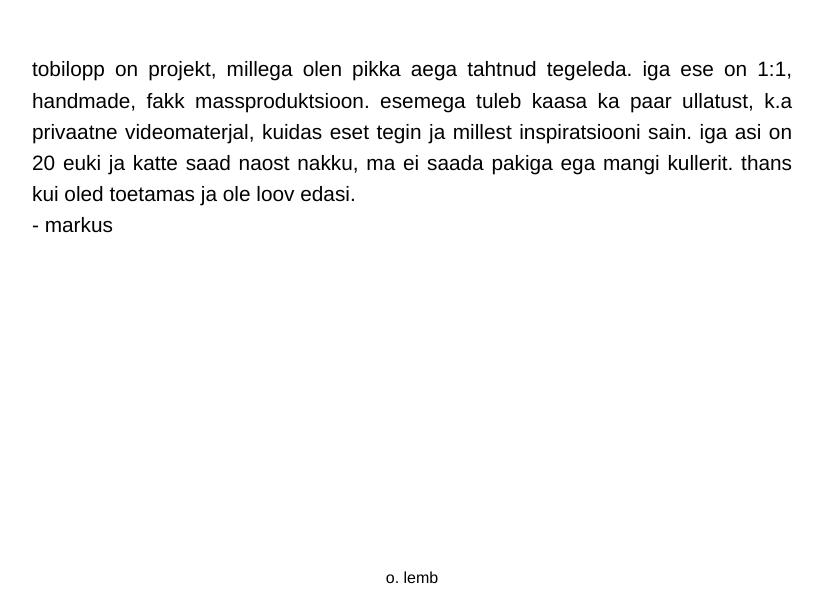
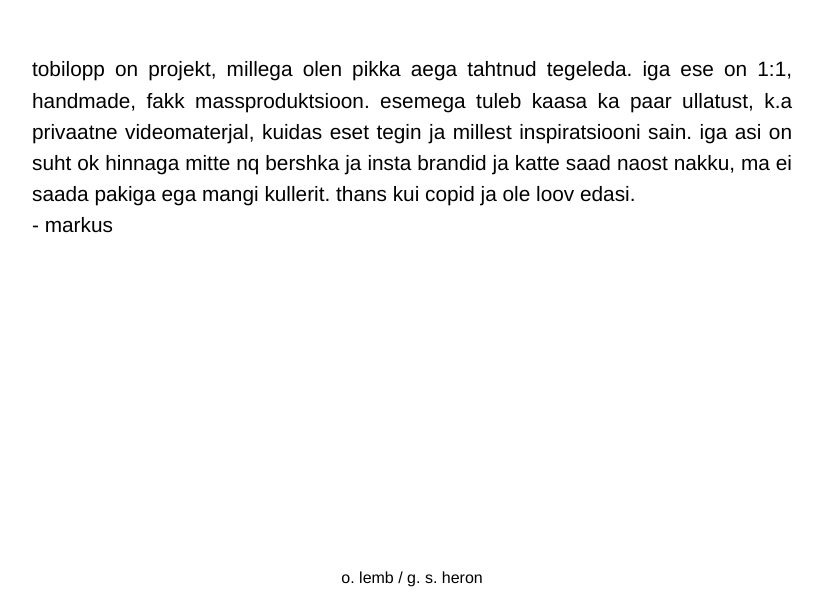
Before and after one commit to onnelemb/tobilopp, a plain HTML site: page index.html in a window 1280 px wide. Shown: the part 2206-2800 px from the top of the page, without its empty margins (228-1051 px from the left). Drawn offline with Linux system fonts and the light colour scheme.

Commit message:
Update index.html

```diff
--- a/index.html
+++ b/index.html
@@ -37,7 +37,7 @@
   #clock-container { width: 100%; display: flex; justify-content: center; padding: 30px 0; }
   #clock { width: 300px; height: 300px; image-rendering: crisp-edges; }
 
-  footer { padding-bottom: 200px; }
+  footer { padding-bottom: 20px; }
 
   @media (max-width: 768px) {
     section { flex-direction: column; }
@@ -58,7 +58,7 @@
 </header>
 
 <div class="marquee">
-  <span>!!!tobilopp jaab igaveseks, koik asjad on kaks kumpi joogiraha mulle hahahahahahahahah aitah koik toetajad ja olge tublid ma armastan teid!!!                                                    !!!siit tulevad uudised!!!</span>
+  <span>!!!tobilopp jaab igaveseks, koik asjad on tupsu- ja joogiraha mulle hahahaha ulimona hahahahah aitah koik toetajad ja olge tublid ma armastan teid!!!  </span>
 </div>
 
 <section>
@@ -77,7 +77,7 @@
 
 <section>
   <div class="text-box">
-    <p>"fu*k maison margiela"<br>19.12.25 17:09</p>
+    <p>"fuck maison margiela"<br>19.12.25 17:09</p>
   </div>
   <div class="slideshow" id="slideshow2">
     <div class="slides-wrapper">
@@ -118,11 +118,11 @@
 </section>
 
 <div id="notes">
-  <p>tobilopp on projekt, millega olen pikka aega tahtnud tegeleda. iga ese on 1:1, handmade, fakk massproduktsioon. esemega tuleb kaasa ka paar ullatust, k.a privaatne videomaterjal, kuidas eset tegin ja millest inspiratsiooni sain. iga asi on 20 euki ja katte saad naost nakku, ma ei saada pakiga ega mangi kullerit. thans kui oled toetamas ja ole loov edasi.</br>- markus</p>
+  <p>tobilopp on projekt, millega olen pikka aega tahtnud tegeleda. iga ese on 1:1, handmade, fakk massproduktsioon. esemega tuleb kaasa ka paar ullatust, k.a privaatne videomaterjal, kuidas eset tegin ja millest inspiratsiooni sain. iga asi on suht ok hinnaga mitte nq bershka ja insta brandid ja katte saad naost nakku, ma ei saada pakiga ega mangi kullerit. thans kui copid ja ole loov edasi.</br>- markus</p>
 </div>
 
 <footer>
-  <p><br><br><br><br><br><br><br><br><br><br><br><br><br><br>o. lemb<br><br><br>ma ei tegele omnivaga saad kaest katte<br><br><br>2025</p>
+  <p><br><br><br><br><br><br><br><br><br><br><br><br><br><br>o. lemb / g. s. heron<br><br><br>ma ei tegele omnivaga saad kaest katte, muu inf insta dmist<br><br><br>2025</p>
 </footer>
 
 <script>
```
